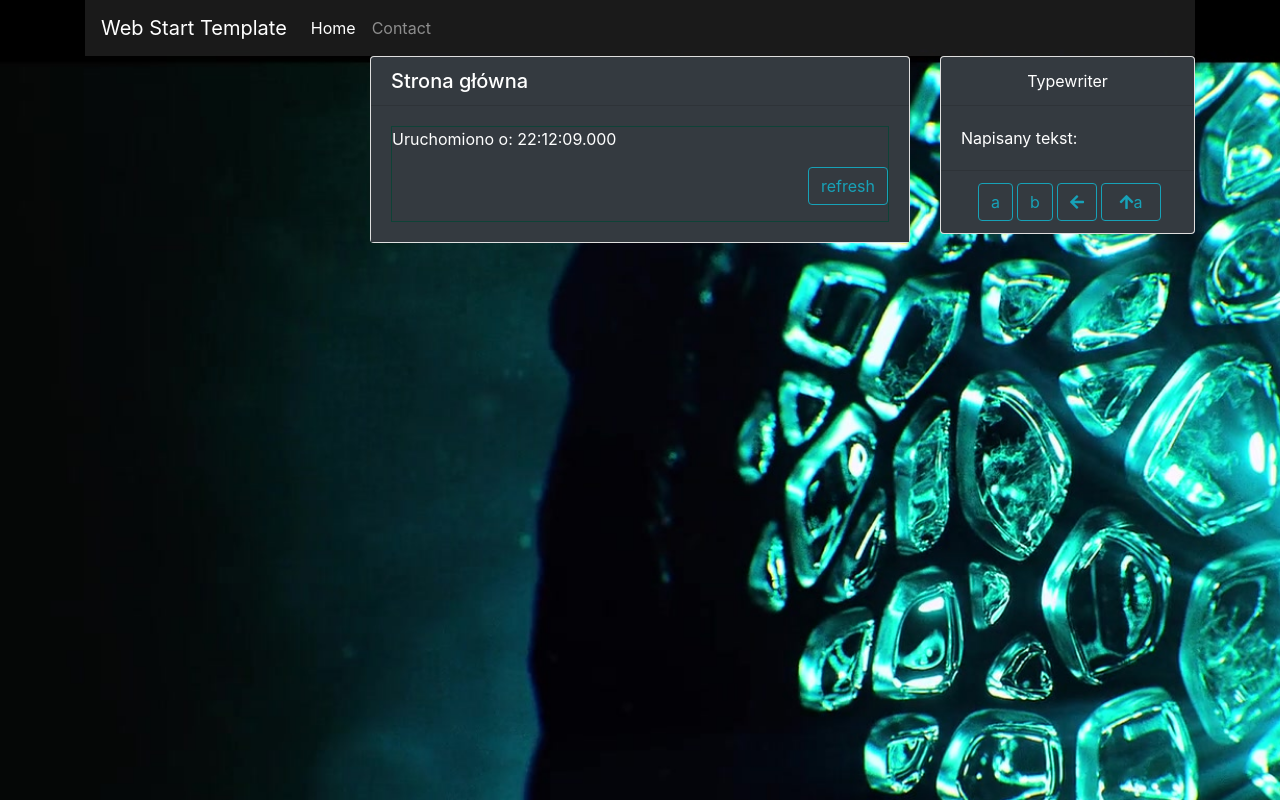
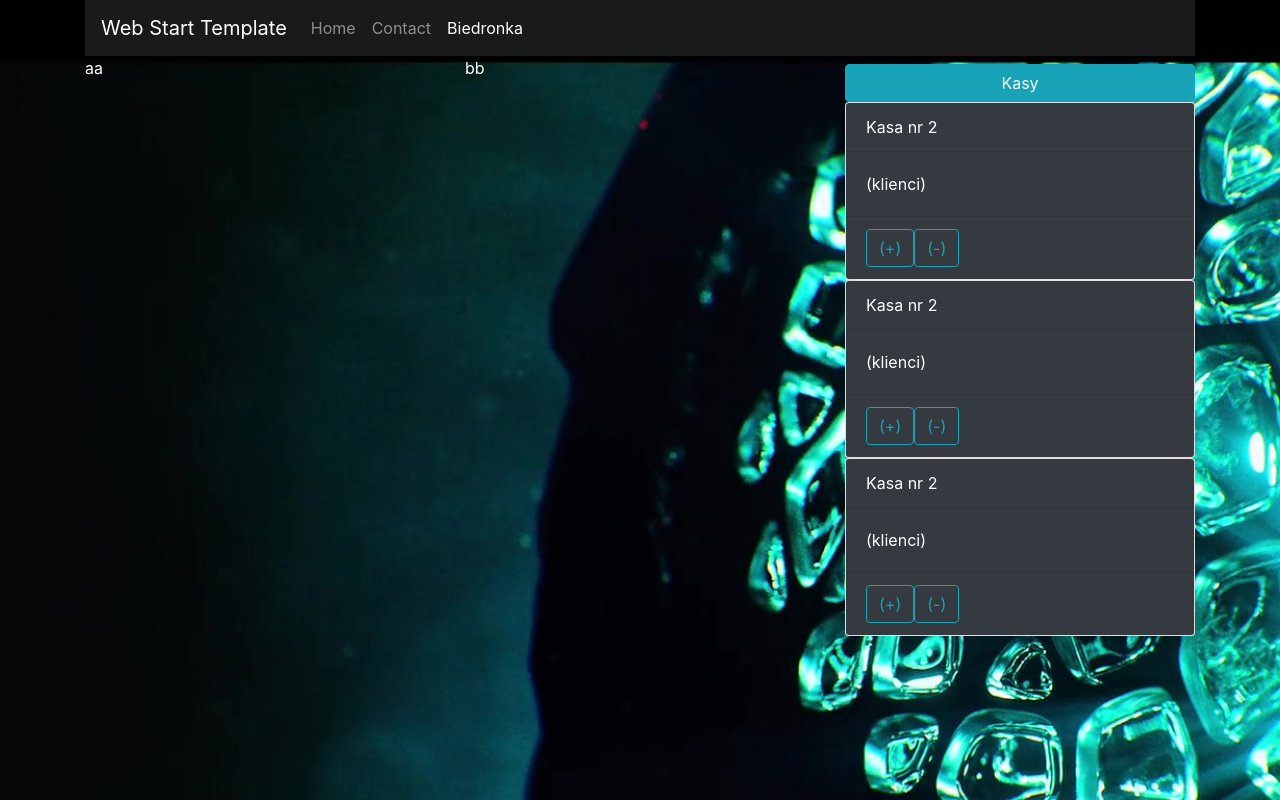
Before and after one commit to teamWSIZ/JS2-2019, an Angular app: page /#/biedronka in a window 1280 px wide. Before the commit this address led to /home#/biedronka. Built offline with nearby package versions, Linux system fonts and the light colour scheme.

Commit message:
projekt biedronka

```diff
--- a/src/app/app-routing.module.ts
+++ b/src/app/app-routing.module.ts
@@ -2,15 +2,17 @@ import { NgModule } from '@angular/core';
 import { Routes, RouterModule } from '@angular/router';
 import { HomeComponent } from './home/home.component';
 import { ContactComponent } from './contact/contact.component';
+import {BiedronkaComponent} from "./biedronka/biedronka.component";
 
 const routes: Routes = [
   { path: '', redirectTo: 'home', pathMatch: 'full'},
   { path: 'home', component: HomeComponent },
   { path: 'contact', component: ContactComponent },
+  { path: 'biedronka', component: BiedronkaComponent },
 ];
 
 @NgModule({
-  imports: [RouterModule.forRoot(routes)],
+  imports: [RouterModule.forRoot(routes, {useHash: true})],
   exports: [RouterModule]
 })
 export class AppRoutingModule { }
--- a/src/app/app.module.ts
+++ b/src/app/app.module.ts
@@ -9,6 +9,8 @@ import { MenuComponent } from './menu/menu.component';
 import { ProgressComponent } from './progress/progress.component';
 import { ZegarComponent } from './zegar/zegar.component';
 import { TypewriterComponent } from './typewriter/typewriter.component';
+import { BiedronkaComponent } from './biedronka/biedronka.component';
+import { KasaComponent } from './kasa/kasa.component';
 
 @NgModule({
   declarations: [
@@ -18,7 +20,9 @@ import { TypewriterComponent } from './typewriter/typewriter.component';
     MenuComponent,
     ProgressComponent,
     ZegarComponent,
-    TypewriterComponent
+    TypewriterComponent,
+    BiedronkaComponent,
+    KasaComponent
   ],
   imports: [
     BrowserModule,
--- /dev/null
+++ b/src/app/biedronka/biedronka.component.html
@@ -0,0 +1,14 @@
+<div class="row">
+  <div class="col-md-4">
+    aa
+  </div>
+  <div class="col-md-4">
+    bb
+  </div>
+  <div class="col-md-4">
+    <button class="btn btn-info mt-2" style="width: 100%">Kasy</button>
+    <app-kasa></app-kasa>
+    <app-kasa></app-kasa>
+    <app-kasa></app-kasa>
+  </div>
+</div>
--- /dev/null
+++ b/src/app/biedronka/biedronka.component.ts
@@ -0,0 +1,15 @@
+import { Component, OnInit } from '@angular/core';
+
+@Component({
+  selector: 'app-biedronka',
+  templateUrl: './biedronka.component.html',
+  styleUrls: ['./biedronka.component.less']
+})
+export class BiedronkaComponent implements OnInit {
+
+  constructor() { }
+
+  ngOnInit() {
+  }
+
+}
--- /dev/null
+++ b/src/app/kasa/kasa.component.html
@@ -0,0 +1,14 @@
+<div class="card">
+  <div class="card-header bg-dark">
+    Kasa nr {{nr}}
+  </div>
+  <div class="card-body  bg-dark">
+    (klienci)
+  </div>
+  <div class="card-footer  bg-dark">
+    <button class="btn btn-outline-info">(+)</button>
+    <button class="btn btn-outline-info">(-)</button>
+  </div>
+
+
+</div>
--- /dev/null
+++ b/src/app/kasa/kasa.component.ts
@@ -0,0 +1,17 @@
+import { Component, OnInit } from '@angular/core';
+
+@Component({
+  selector: 'app-kasa',
+  templateUrl: './kasa.component.html',
+  styleUrls: ['./kasa.component.less']
+})
+export class KasaComponent implements OnInit {
+  nr: string;
+
+  constructor() { }
+
+  ngOnInit() {
+    this.nr = '2'
+  }
+
+}
--- a/src/app/menu/menu.component.html
+++ b/src/app/menu/menu.component.html
@@ -19,6 +19,10 @@
         <a class="nav-link" href="#" routerLinkActive="active"  [routerLink]="['/contact']" >Contact
           <span class="sr-only">(contact)</span></a>
       </li>
+      <li class="nav-item">
+        <a class="nav-link" href="#" routerLinkActive="active"  [routerLink]="['/biedronka']" >Biedronka
+          <span class="sr-only">(contact)</span></a>
+      </li>
     </ul>
   </div>
 </nav>
```
Also changed, not shown: src/app/biedronka/biedronka.component.less (added), src/app/kasa/kasa.component.less (added), 2 other files (tests, documents, lock files or other folders).
